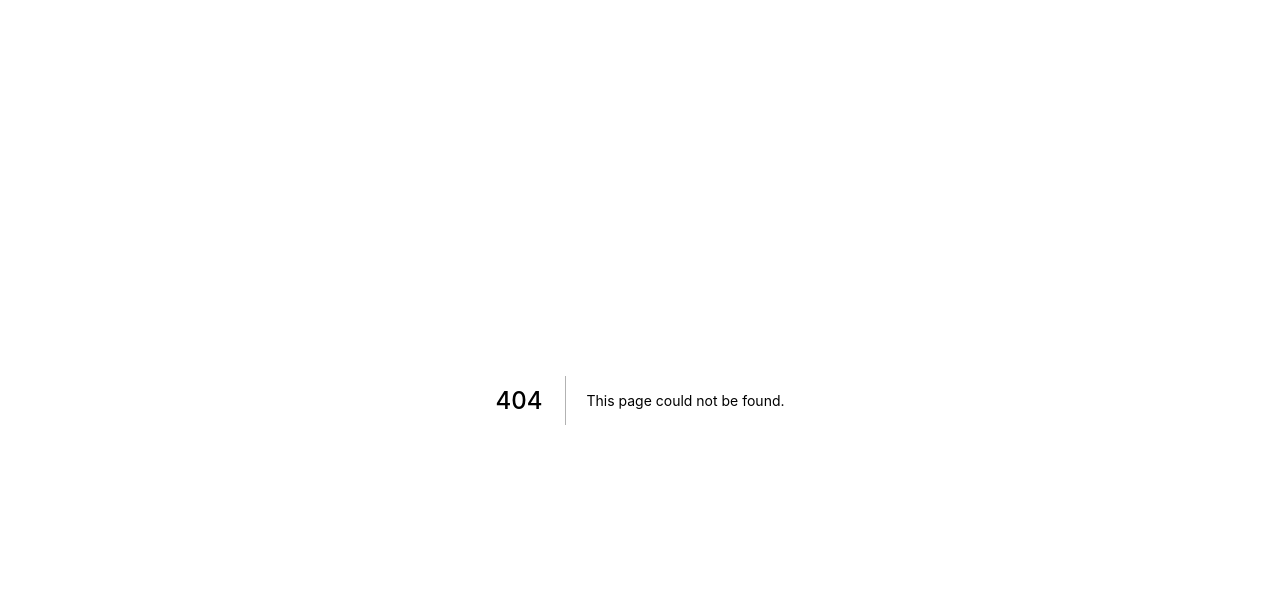
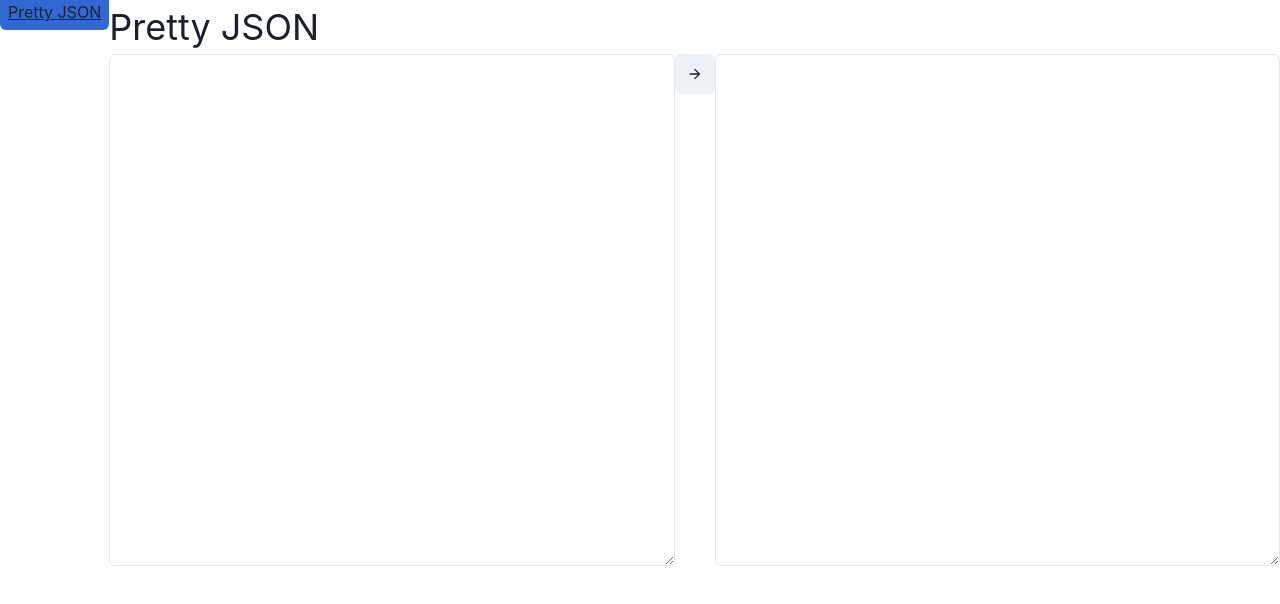
Before and after one commit to Uvacoder/aaa-tools-collect-tsx3, a Next.js app: page /pretty-json in a window 1280 px wide. Before the commit this address had no page. Shown: the top 604 px of the page. Built offline with nearby package versions, Linux system fonts and the light colour scheme.

Commit message:
Add pretty json

```diff
--- /dev/null
+++ b/components/Link.tsx
@@ -0,0 +1,18 @@
+import React from 'react'
+import NextLink from 'next/link'
+import {
+  Link as ChakraLink,
+  LinkProps as ChakraLinkProps,
+} from '@chakra-ui/react'
+
+export interface LinkProps extends ChakraLinkProps {
+  href: string
+}
+
+export const Link: React.FC<LinkProps> = ({ href, children, ...rest }) => {
+  return (
+    <NextLink href={href} passHref>
+      <ChakraLink {...rest}>{children}</ChakraLink>
+    </NextLink>
+  )
+}
--- /dev/null
+++ b/layout/DefaultLayout.tsx
@@ -0,0 +1,45 @@
+import React from 'react'
+import { useRouter } from 'next/router'
+import Head from 'next/head'
+import { Box, Flex, List, ListItem } from '@chakra-ui/react'
+import { Link } from '../components/Link'
+
+export const DefaultLayout: React.FC = ({ children }) => {
+  return (
+    <>
+      <Head>
+        <title>Create Next App</title>
+        <meta name="description" content="Generated by create next app" />
+        <link rel="icon" href="/favicon.ico" />
+      </Head>
+      <Flex justifyContent="stretch">
+        <Navigation />
+        <Box flex="1">{children}</Box>
+      </Flex>
+    </>
+  )
+}
+
+const Navigation = () => {
+  const router = useRouter()
+  const pages = [{ name: 'Pretty JSON', path: '/pretty-json' }]
+  return (
+    <List spacing="2">
+      {pages.map((page, idx) => {
+        const current = router.pathname === page.path
+        return (
+          <ListItem key={idx}>
+            <Link
+              href={page.path}
+              bg={current ? 'Highlight' : undefined}
+              borderRadius="md"
+              padding="2"
+            >
+              {page.name}
+            </Link>
+          </ListItem>
+        )
+      })}
+    </List>
+  )
+}
--- a/package.json
+++ b/package.json
@@ -9,6 +9,7 @@
     "lint": "next lint"
   },
   "dependencies": {
+    "@chakra-ui/icons": "^1.1.1",
     "@chakra-ui/react": "^1.8.1",
     "@emotion/react": "^11",
     "@emotion/styled": "^11",
--- a/pages/_app.tsx
+++ b/pages/_app.tsx
@@ -1,13 +1,16 @@
-import type { AppProps } from "next/app";
+import type { AppProps } from 'next/app'
 
-import { ChakraProvider } from "@chakra-ui/react";
+import { ChakraProvider } from '@chakra-ui/react'
+import { DefaultLayout } from '../layout/DefaultLayout'
 
 function MyApp({ Component, pageProps, router }: AppProps) {
   return (
     <ChakraProvider>
-      <Component {...pageProps} />
+      <DefaultLayout>
+        <Component {...pageProps} />
+      </DefaultLayout>
     </ChakraProvider>
-  );
+  )
 }
 
-export default MyApp;
+export default MyApp
--- /dev/null
+++ b/pages/pretty-json.tsx
@@ -0,0 +1,40 @@
+import type { NextPage } from 'next'
+import { Box, Text, Flex, Textarea, Button, useToast } from '@chakra-ui/react'
+import { ArrowForwardIcon } from '@chakra-ui/icons'
+import React, { useState } from 'react'
+
+const PrettyJson: NextPage = () => {
+  const [input, setInput] = useState('')
+  const [output, setOutput] = useState('')
+  const toast = useToast()
+
+  const handleInputChange = (e: React.ChangeEvent<HTMLTextAreaElement>) => {
+    let inputValue = e.target.value
+    setInput(inputValue)
+  }
+
+  const handlePretty = () => {
+    if (!input) return
+    try {
+      const j = JSON.parse(input)
+      const out = JSON.stringify(j, undefined, 2)
+      setOutput(out)
+    } catch {
+      toast({ status: 'error', title: 'Failed to parse JSON' })
+    }
+  }
+  return (
+    <Box>
+      <Text fontSize="4xl">Pretty JSON</Text>
+      <Flex>
+        <Textarea height="lg" onChange={handleInputChange} value={input} />
+        <Button onClick={handlePretty}>
+          <ArrowForwardIcon />
+        </Button>
+        <Textarea height="lg" value={output} />
+      </Flex>
+    </Box>
+  )
+}
+
+export default PrettyJson
```
Also changed, not shown: pages/index.tsx (+2 -66 lines), 1 other file (tests, documents, lock files or other folders).
